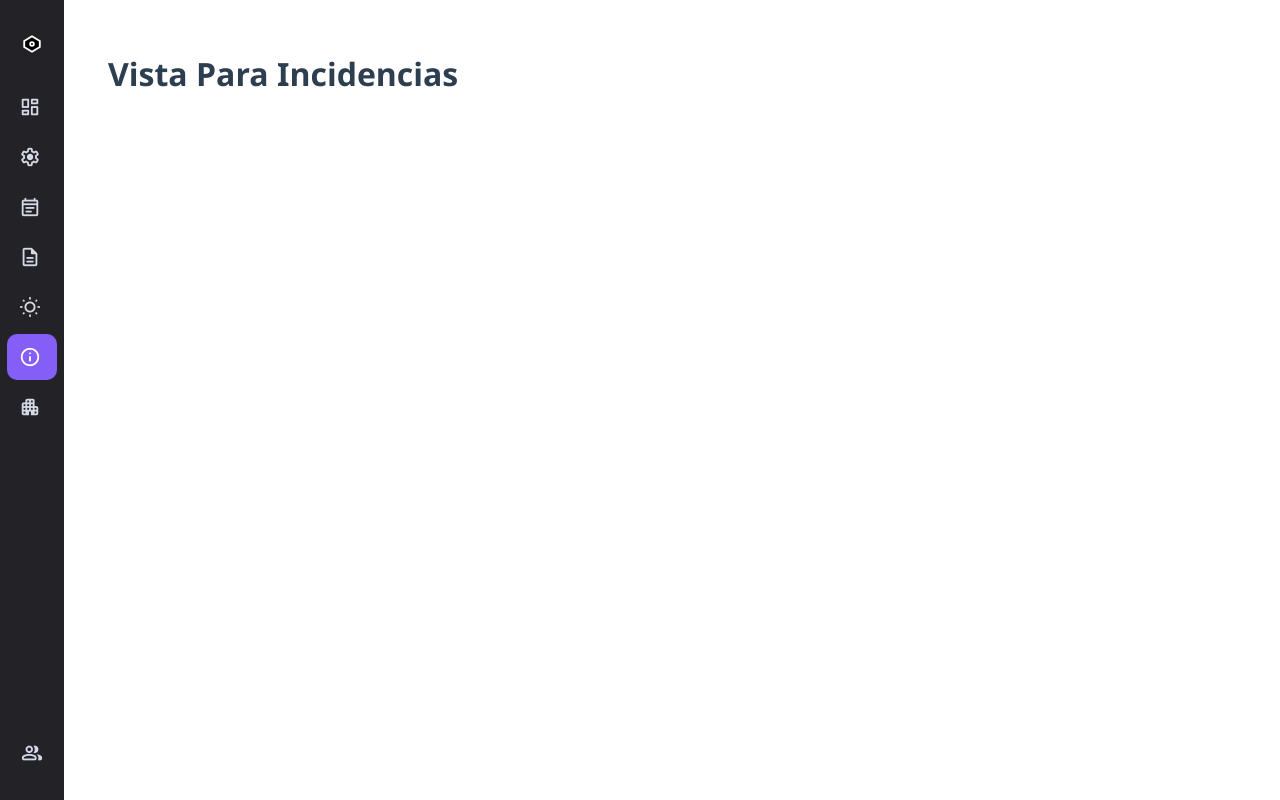
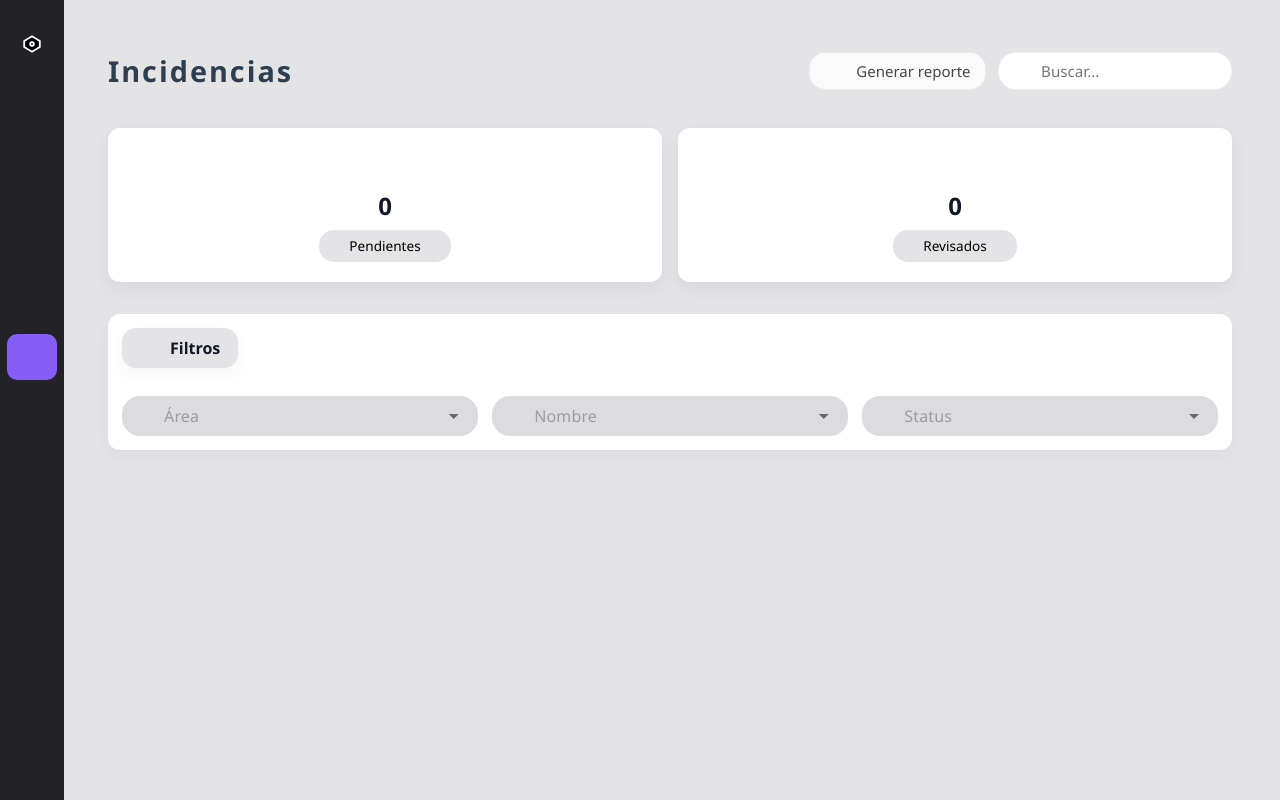
Before and after one commit to LXRDSZN/Sistema-Rh, a Vue app: page /Incidencias in a window 1280 px wide. Built offline with nearby package versions, Linux system fonts and the light colour scheme.

Commit message:
Cambios en incidencias

```diff
--- a/src/components/Incidencias/Incidencias-component.vue
+++ b/src/components/Incidencias/Incidencias-component.vue
@@ -1,10 +1,166 @@
+<script>
+  export default {
+
+    data(){
+      return{
+        areaItems:[
+          'Asistencias',
+          'Documentación',
+          'Vacaciones',
+          'Incidencias',
+          'Áreas'
+        ],
+        nombreItems:[
+          'Pedro Pérez',
+          'Lalito Ramírez'
+        ],
+        statusItems: [
+          'Pendiente',
+          'Revisado'
+        ],
+        selectedArea: null,
+        selectedNombre: null,
+        selectedStatus: null
+      }
+    },
+
+    methods: {
+      generarReporte() {
+        alert('Reporte generado');
+      }
+    }
+
+  }
+</script>
+
+
 <template>
   <div class="incidencias-content">
-    <h1>Vista Para Incidencias</h1>
+
+    <!-- Este es el header que contiene el titulo, el boton para generar reportes y el buscador de incidencias  -->
+    <header class="header">
+      <div class="header-left">
+        <h1>Incidencias</h1>
+      </div>
+
+      <div class="header-right">
+
+        <button
+        class="btn-Greporte"
+        name="btn-Greporte"
+        @click="generarReporte"
+        >
+          <span class="material-symbols-rounded">description</span>
+          Generar reporte
+        </button>
+
+        <div class="cont-buscar">
+          <span class="material-symbols-rounded search-icon">search</span>
+          <input
+            type="search"
+            name="sh-BuscarIncidencia"
+            placeholder="Buscar..."
+            aria-label="Buscar incidencias"
+          />
+        </div>
+
+      </div>
+    </header>
+
+    <!-- Estatus de incidencias pendientes y revisados -->
+    <div class="status-incidencias">
+
+      <div class="tarjetas">
+        <div class="pendientes">
+          <span class="material-symbols-rounded">hourglass_top</span>
+          <h2>0</h2>
+          <p>Pendientes</p>
+        </div>
+
+        <div class="revisados">
+          <span class="material-symbols-rounded">visibility</span>
+          <h2>0</h2>
+          <p>Revisados</p>
+        </div>
+      </div>
+
+    </div>
+
+    <!-- Filtros -->
+    <div class="filtros-content">
+
+      <div class="titulo-arriba">
+        <span class="material-symbols-rounded">filter_list</span>
+        <h2>Filtros</h2>
+      </div>
+
+      <div class="filtros-panel">
+
+        <!-- Filtro area -->
+        <div class="fl-item">
+          <v-select
+            v-model="selectedArea"
+            :items="areaItems"
+            clearable
+            hide-details
+            density="compact"
+            variant="solo-filled"
+            placeholder="Área"
+          >
+            <template #prepend-inner>
+              <span class="material-symbols-rounded">place</span>
+            </template>
+          </v-select>
+        </div>
+
+        <!-- Filtro nombre -->
+        <div class="fl-item">
+          <v-select
+            v-model="selectedNombre"
+            :items="nombreItems"
+            clearable
+            hide-details
+            density="compact"
+            variant="solo-filled"
+            placeholder="Nombre"
+          >
+            <template #prepend-inner>
+              <span class="material-symbols-rounded">person</span>
+            </template>
+          </v-select>
+        </div>
+
+        <!-- Filtro Estatus -->
+        <div class="fl-item">
+          <v-select
+            v-model="selectedStatus"
+            :items="statusItems"
+            clearable
+            hide-details
+            density="compact"
+            variant="solo-filled"
+            placeholder="Status"
+          >
+            <template #prepend-inner>
+              <span class="material-symbols-rounded">warning</span>
+            </template>
+          </v-select>
+        </div>
+
+      </div>
+    </div>
+
+    <!-- Lista de incidencias filtradas -->
+    <div class="lista-incidencias">
+
+    </div>
+
   </div>
 </template>
 
 <style scoped>
+@import url('https://fonts.googleapis.com/css2?family=Material+Symbols+Rounded:wght@400;700&display=swap');
+
 .incidencias-content {
   flex: 1;
   padding: 2rem;
@@ -13,13 +169,187 @@
   display: flex;
   align-items: flex-start;
   padding-top: 2rem;
+
+  flex-direction: column; /*Hace que se apilen en columnas los componentes divs y header*/
 }
 
-h1 {
-  font-size: 2rem;
+/* ------ Estilos del header ----*/
+.header {
+  width: 100%;
+  display: flex;
+  justify-content: space-between;
+  align-items: center;
+  margin-bottom: 2rem;
+  gap:1rem;
+
+}
+.header-left h1 {
+  margin: 0;
+  font-size: 1.8rem;
+  letter-spacing: 2px;
   font-weight: 600;
   color: #2c3e50;
 }
+.header-right {
+  display: flex;
+  align-items: center;
+  gap: 0.75rem;
+}
+
+.btn-Greporte {
+  display: inline-flex;
+  align-items: center;
+  gap: 0.5rem;
+  border-radius: 16px;
+  padding: 0.45rem 0.9rem;
+  height: 38px;
+  color: #464646;
+  background-color: #fafafa;
+  border: 1px solid rgba(0,0,0,0.06);
+  cursor: pointer;
+  font-weight: 500;
+}
+.btn-Greporte:hover {
+  background: linear-gradient(90deg, #6366f1, #8b5cf6);
+  box-shadow: 0 4px 10px rgba(79, 57, 246, 0.4);
+  color:#ffffff;
+  transition: background-color 0.2s ease;
+}
+.btn-Greporte:active {
+  transform: translateY(-1px);
+}
+
+
+.cont-buscar {
+  position: relative;
+  display: inline-flex;
+  align-items: center;
+  background: #fff;
+  border-radius: 18px;
+  padding: 6px 10px;
+  border: 1px solid rgba(0,0,0,0.06);
+  gap:0.5rem;
+  transition: box-shadow 200ms ease, transform 160ms ease, border-color 160ms ease;
+  will-change: box-shadow, transform;
+}
+.cont-buscar:focus-within {
+  box-shadow: 0 10px 20px rgba(16,24,40,0.06);
+  transform: translateY(-2px);
+  border-color: rgba(59,130,246,0.14);
+}
+.cont-buscar input {
+  border: none;
+  outline: none;
+  width: 180px;
+  font-size: 0.95rem;
+  background: transparent;
+  transition: width 240ms cubic-bezier(.2,.9,.3,1), color 160ms ease;
+}
+.cont-buscar:focus-within input {
+  width: 260px;
+}
+.search-icon {
+  color: #8a8f95;
+  transition: transform 220ms ease, color 220ms ease;
+  will-change: transform, color;
+  cursor: pointer;
+}
+
+/* ------ Estilos de las tarjetas de estado ----*/
+.status-incidencias {
+  width: 100%;
+  margin-top: 0.1rem;
+}
+.tarjetas {
+  display: grid;
+  grid-template-columns: repeat(auto-fit, minmax(220px, 1fr));
+  gap: 1rem;
+  width: 100%;
+  align-items: start;
+}
+.tarjetas > div {
+  background: #ffffff;
+  border-radius: 12px;
+  padding: 1.25rem 1.25rem;
+  box-shadow: 0 6px 18px rgba(16,24,40,0.06);
+  display: flex;
+  flex-direction: column;
+  align-items: center;
+  justify-content: center;
+  min-height: 100px;
+  text-align: center;
+}
+.tarjetas > div .material-symbols-rounded {
+  font-size: 34px;
+  color: #374151;
+  margin-bottom: 0.35rem;
+}
+.tarjetas > div h2 {
+  margin: 0;
+  font-size: 1.5rem;
+  font-weight: 700;
+  color: #111827;
+}
+.tarjetas > div p {
+  margin-top: 0.3rem;
+  display: inline-block;
+  background: #E4E4E7;
+  color: #000000;
+  padding: 5px 30px;
+  border-radius: 15px;
+  font-size: 0.85rem;
+  font-weight: 500;
+}
+
+/* -- Estilo para los Filtros -- */
+.filtros-content {
+  width: 100%;
+  margin-top: 2rem;
+  display: flex;
+  flex-direction: column;
+  gap: 1rem;
+  background-color: #fff;
+  border-radius: 12px;
+  padding: 14px;
+  box-shadow: 0 6px 18px rgba(16,24,40,0.04);
+}
+.titulo-arriba {
+  display: inline-flex;
+  align-items: center;
+  gap: 0.75rem;
+  margin-bottom: 0.75rem;
+  background: #E4E4E7;
+  padding: 8px 12px;
+  border-radius: 14px;
+  box-shadow: 0 6px 16px rgba(16,24,40,0.04);
+  width: fit-content;
+}
+.titulo-arriba h2 {
+  margin: 0;
+  font-size: 1rem;
+  font-weight: 600;
+  color: #111827;
+  line-height: 1;
+  padding-right: 6px;
+}
+.filtros-panel {
+  display: grid;
+  grid-template-columns: repeat(3, 1fr);
+  gap: 0.9rem;
+  width: 100%;
+  align-items: center;
+  margin-bottom: 0;
+}
+.fl-item {
+  width: 100%;
+}
+.fl-item ::v-deep .v-field {
+  border-radius: 18px !important;
+  background: #E4E4E7 !important;
+  box-shadow: none !important;
+
+}
+
 
 @media (min-width: 1024px) {
   .incidencias-content {
--- a/src/views/Incidencias/IncidenciasView.vue
+++ b/src/views/Incidencias/IncidenciasView.vue
@@ -12,8 +12,10 @@ import IncidenciasComponent from '@/components/Incidencias/Incidencias-component
 .incidencias-view {
   display: flex;
   min-height: 100vh;
-  width: 100%;
+  width: 100vw;
   margin: 0;
   padding: 0;
+  background-color: #E4E4E7;
+  box-sizing: border-box;
 }
 </style>
```
Also changed, not shown: 1 other file (tests, documents, lock files or other folders).
